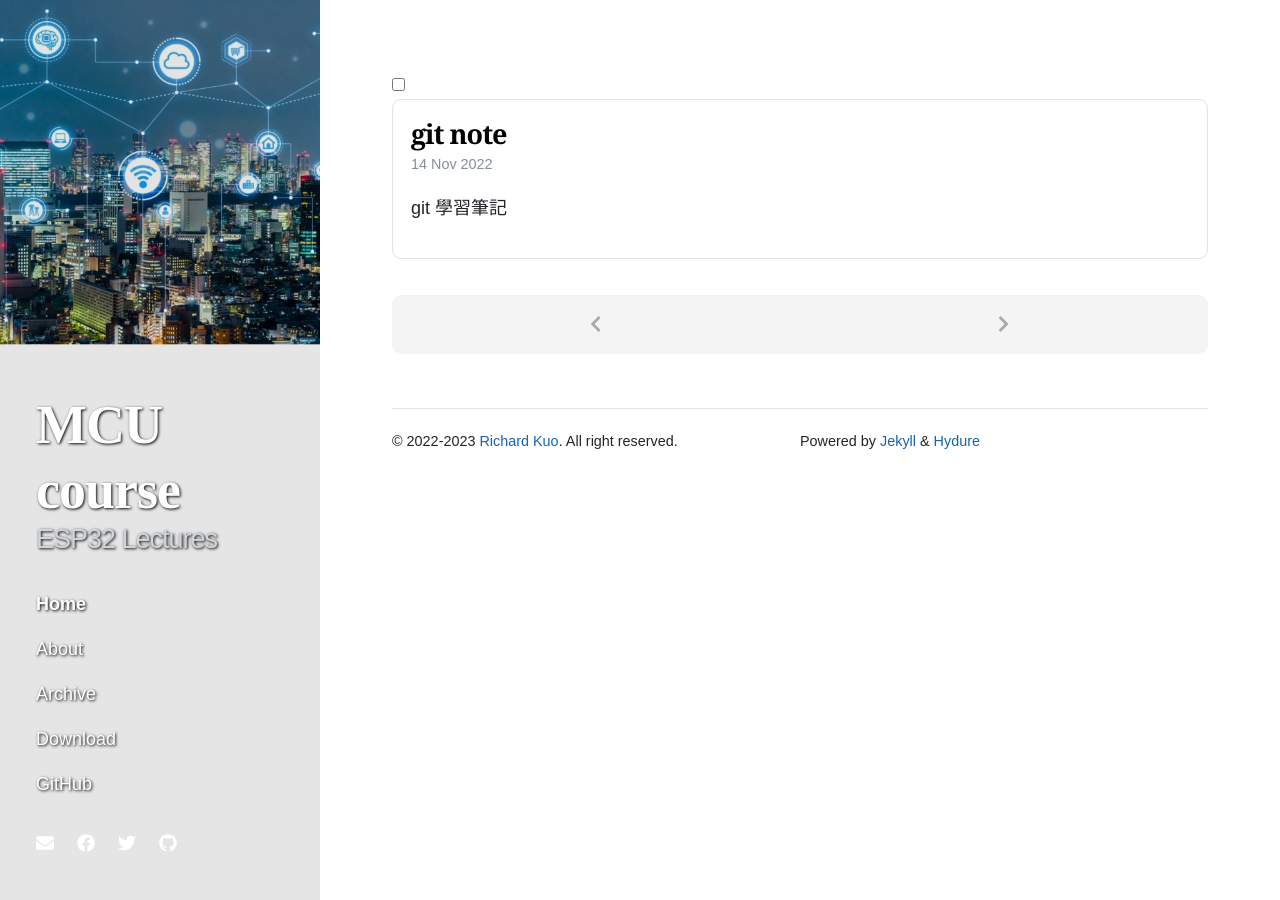
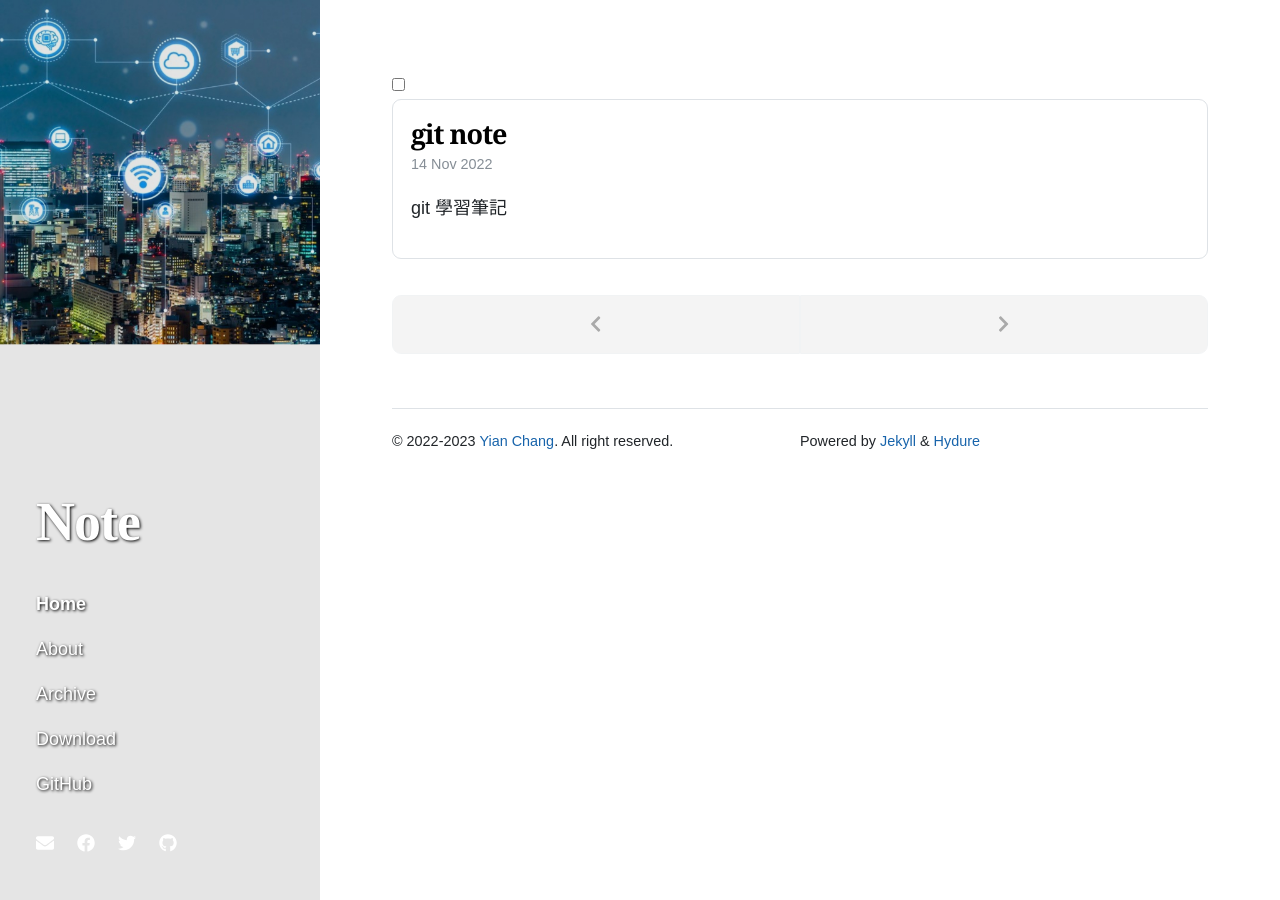
Before and after one commit to Ian1121023/Note, a Jekyll site: the page built from index.html, in a window 1280 px wide. Built offline with Jekyll 4.4.1, drawn with Linux system fonts in a browser that asks for light colours; nearby versions of some CDN libraries; the list of posts is cut into pages by our own code.

Commit message:
Update _config.yml

```diff
--- a/_config.yml
+++ b/_config.yml
@@ -1,9 +1,9 @@
-title: MCU course
-tagline: ESP32 Lectures
+title: Note
+tagline:
 
 author:
-  name: Richard Kuo
-  url: https://www.facebook.com/richard.kuo.168
+  name: Yian Chang
+  url: https://www.facebook.com/ian.zhang.16
 
 plugins:
   - jekyll-feed
```
